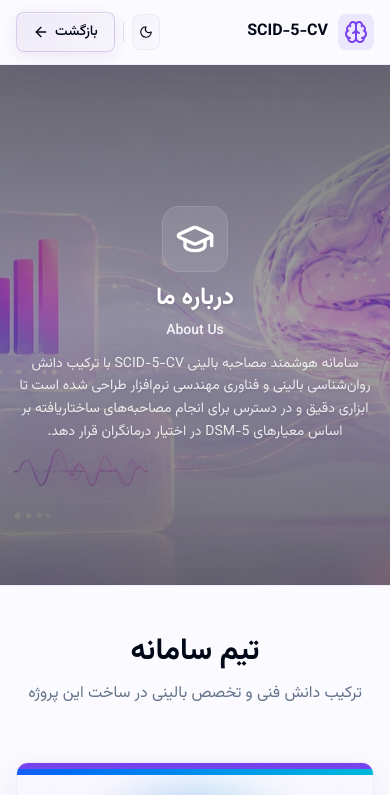
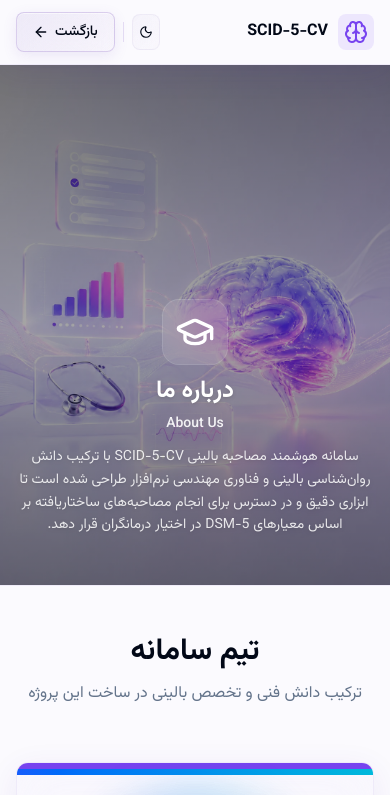
Before and after one commit to mhas1381/SCID-5-CV-WEB, a React (Vite) app: page /about in a window 390 px wide. Shown: the top 795 px of the page. Built offline with nearby package versions, Linux system fonts and the light colour scheme; no server answers.

Commit message:
feat(landing): use portrait hero image on about & guide pages
Apply the same responsive <picture> hero (mobile WebP below 640px, wide
image above) and bottom-aligned mobile copy to the About and
Structured-Interview pages, matching the landing page.

```diff
--- a/src/pages/landing/AboutPage.tsx
+++ b/src/pages/landing/AboutPage.tsx
@@ -211,13 +211,19 @@ export function AboutPage() {
       {/* ── Hero ── */}
       <section className="relative overflow-hidden">
         <div className="relative w-full aspect-[3/4] sm:aspect-[16/10] lg:aspect-[16/7]">
-          <img
-            src="/hero-illustration.webp"
-            alt="سامانه هوشمند مصاحبه بالینی SCID-5-CV"
-            className="absolute inset-0 h-full w-full object-cover"
-          />
+          <picture>
+            <source
+              media="(max-width: 639px)"
+              srcSet="/hero-illustration-mobile.webp"
+            />
+            <img
+              src="/hero-illustration.webp"
+              alt="سامانه هوشمند مصاحبه بالینی SCID-5-CV"
+              className="absolute inset-0 h-full w-full object-cover"
+            />
+          </picture>
           <div className="absolute inset-0 bg-gradient-to-b from-black/55 via-black/35 to-black/55" />
-          <div className="absolute inset-0 flex items-center justify-center px-4 sm:px-6 lg:px-8">
+          <div className="absolute inset-0 flex items-end sm:items-center justify-center px-4 sm:px-6 lg:px-8 pb-12 sm:pb-0">
             <div className="text-center max-w-4xl mx-auto">
               <div className="flex justify-center mb-3 sm:mb-4">
                 <div className="rounded-2xl bg-white/10 p-3 backdrop-blur-md ring-1 ring-white/20">
--- a/src/pages/landing/StructuredInterviewPage.tsx
+++ b/src/pages/landing/StructuredInterviewPage.tsx
@@ -107,13 +107,19 @@ export function StructuredInterviewPage() {
       {/* ── Hero ── */}
       <section className="relative overflow-hidden">
         <div className="relative w-full aspect-[3/4] sm:aspect-[16/10] lg:aspect-[16/7]">
-          <img
-            src="/hero-illustration.webp"
-            alt="سامانه هوشمند مصاحبه بالینی SCID-5-CV"
-            className="absolute inset-0 h-full w-full object-cover"
-          />
+          <picture>
+            <source
+              media="(max-width: 639px)"
+              srcSet="/hero-illustration-mobile.webp"
+            />
+            <img
+              src="/hero-illustration.webp"
+              alt="سامانه هوشمند مصاحبه بالینی SCID-5-CV"
+              className="absolute inset-0 h-full w-full object-cover"
+            />
+          </picture>
           <div className="absolute inset-0 bg-gradient-to-b from-black/55 via-black/35 to-black/55" />
-          <div className="absolute inset-0 flex items-center justify-center px-4 sm:px-6 lg:px-8">
+          <div className="absolute inset-0 flex items-end sm:items-center justify-center px-4 sm:px-6 lg:px-8 pb-12 sm:pb-0">
             <div className="text-center max-w-4xl mx-auto">
               <div className="flex justify-center mb-3 sm:mb-4">
                 <div className="rounded-2xl bg-white/10 p-3 backdrop-blur-md ring-1 ring-white/20">
```
